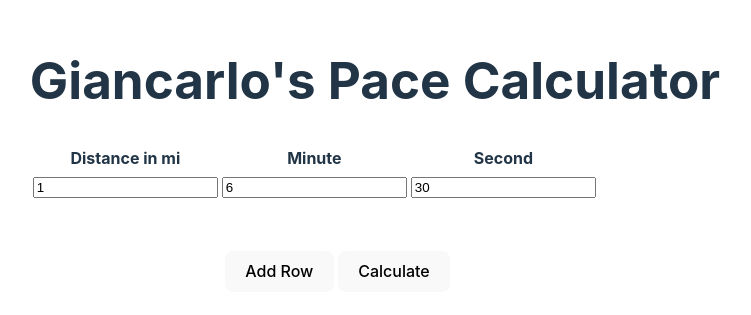
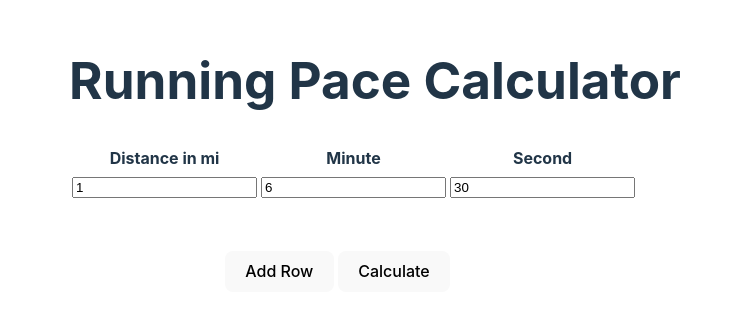
Before and after one commit to gian-s/pace-calc, a React (Vite) app: page / in a window 1280 px wide. Shown: the part 245-560 px from the top of the page, without its empty margins (265-1016 px from the left). Built offline with nearby package versions, Linux system fonts and the light colour scheme.

Commit message:
Refactor: Address ESLint warnings and add PropTypes

```diff
--- a/src/App.jsx
+++ b/src/App.jsx
@@ -1,14 +1,16 @@
-import React, { useState } from "react";
-import Table from "./tables";
+import { useState } from "react";
+import Table from "./table";
 import './App.css'
+import PropTypes from 'prop-types';
+
 
 const App = () => {
   const [data, setData] = useState([
     {  distance: 1, minutes: 6,seconds:30 },
   ]);
 
-  const [distance, setDistance] = useState(0)
-  const [seconds, setSeconds] = useState(0)
+  // const [distance, setDistance] = useState(0)
+  // const [seconds, setSeconds] = useState(0)
   const [calculate, setCalculate] = useState("");
   const [editing, setEditing] = useState(false);
 
@@ -37,7 +39,7 @@ const App = () => {
 
   const handleCalculate = () =>{
     let distance = 0;
-    let minutes = 0;
+    // let minutes = 0;
     let seconds = 0;
 
     data.map((row) =>{
@@ -50,8 +52,8 @@ const App = () => {
 
     })
     console.log(seconds);
-    setDistance(distance);
-    setSeconds(seconds);
+    // setDistance(distance);
+    // setSeconds(seconds);
     setCalculate(true);
 
     let paceMin = (seconds/distance)/60
@@ -78,7 +80,7 @@ const App = () => {
   return (
     <div>
 
-      <h1>Giancarlo's Pace Calculator</h1>
+      <h1>Running Pace Calculator</h1>
 
 
     <div className="tables" >
@@ -100,4 +102,9 @@ const App = () => {
   );
 };
 
+App.propTypes = {
+  pace: PropTypes.string,
+  isEditing: PropTypes.bool
+};
+
 export default App;
```
Also changed, not shown: src/table.jsx (renamed from src/tables.jsx, +11 -1 lines).
